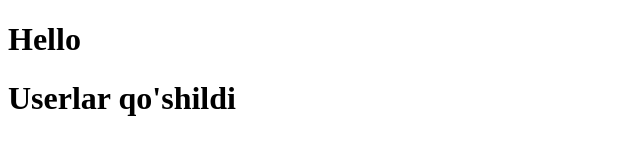
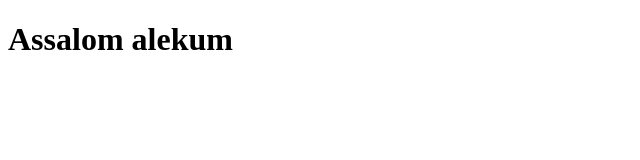
Before and after one commit to DostonbekRakhmatullayev/test3, a plain HTML site: page index.html in a window 1280 px wide. Shown: the whole page, without its empty margins (0-640 px from the left). Drawn offline with Linux system fonts and the light colour scheme.

```diff
--- a/index.html
+++ b/index.html
@@ -7,7 +7,8 @@
         <title>Document</title>
     </head>
     <body>
-        <h1>Hello</h1>
-        <h1>Userlar qo'shildi</h1>
+         <h1>
+             Assalom alekum
+         </h1>
     </body>
 </html>
```
